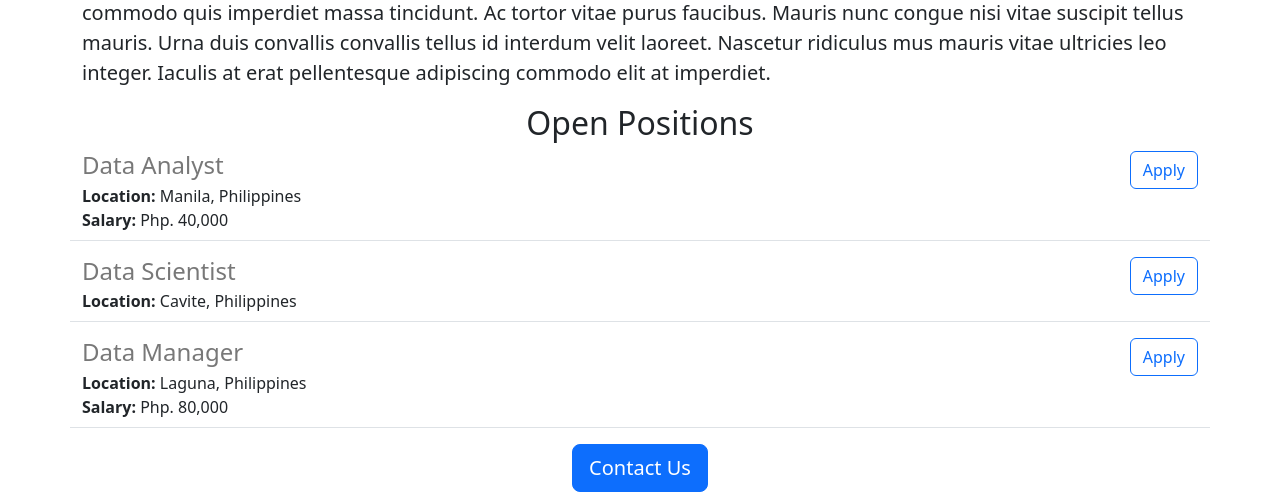
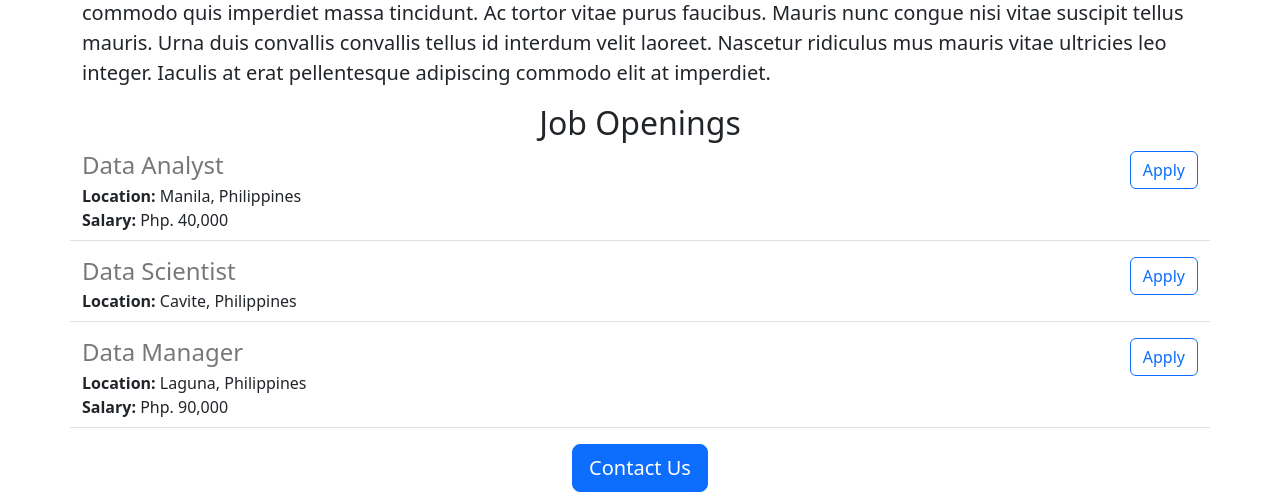
Before and after one commit to HueyBayer/Data-Driven-Web, a Flask app: page / in a window 1280 px wide. Shown: the part 970-1472 px from the top of the page. Run offline with Flask 3, Linux system fonts and the light colour scheme.

Commit message:
some changes

```diff
--- a/app.py
+++ b/app.py
@@ -18,7 +18,7 @@ JOBS = [
     'id': 3,
     'title': 'Data Manager',
     'location': 'Laguna, Philippines',
-    'salary': 'Php. 80,000'
+    'salary': 'Php. 90,000'
   }
 ]
 
--- a/templates/home.html
+++ b/templates/home.html
@@ -17,7 +17,7 @@
     <img class = "img-fluid" id= "banner" src = "https://first-web-application--hueybayer.repl.co/static/banner.jpg">
     <h2 class = "text-center mt-2 mb-4">About Jovian</h2>
     <p class = "lead">Lorem ipsum dolor sit amet, consectetur adipiscing elit, sed do eiusmod tempor incididunt ut labore et dolore magna aliqua. Viverra suspendisse potenti nullam ac. Adipiscing enim eu turpis egestas pretium aenean pharetra magna ac. Arcu non sodales neque sodales ut. Eu turpis egestas pretium aenean pharetra magna ac placerat. Mi sit amet mauris commodo quis imperdiet massa tincidunt. Ac tortor vitae purus faucibus. Mauris nunc congue nisi vitae suscipit tellus mauris. Urna duis convallis convallis tellus id interdum velit laoreet. Nascetur ridiculus mus mauris vitae ultricies leo integer. Iaculis at erat pellentesque adipiscing commodo elit at imperdiet.</p>
-    <h2 class = "text-center">Open Positions</h2>
+    <h2 class = "text-center">Job Openings</h2>
     <div>
       {% for n in jobs %}
         {% include 'jobitem.html'%}
```
